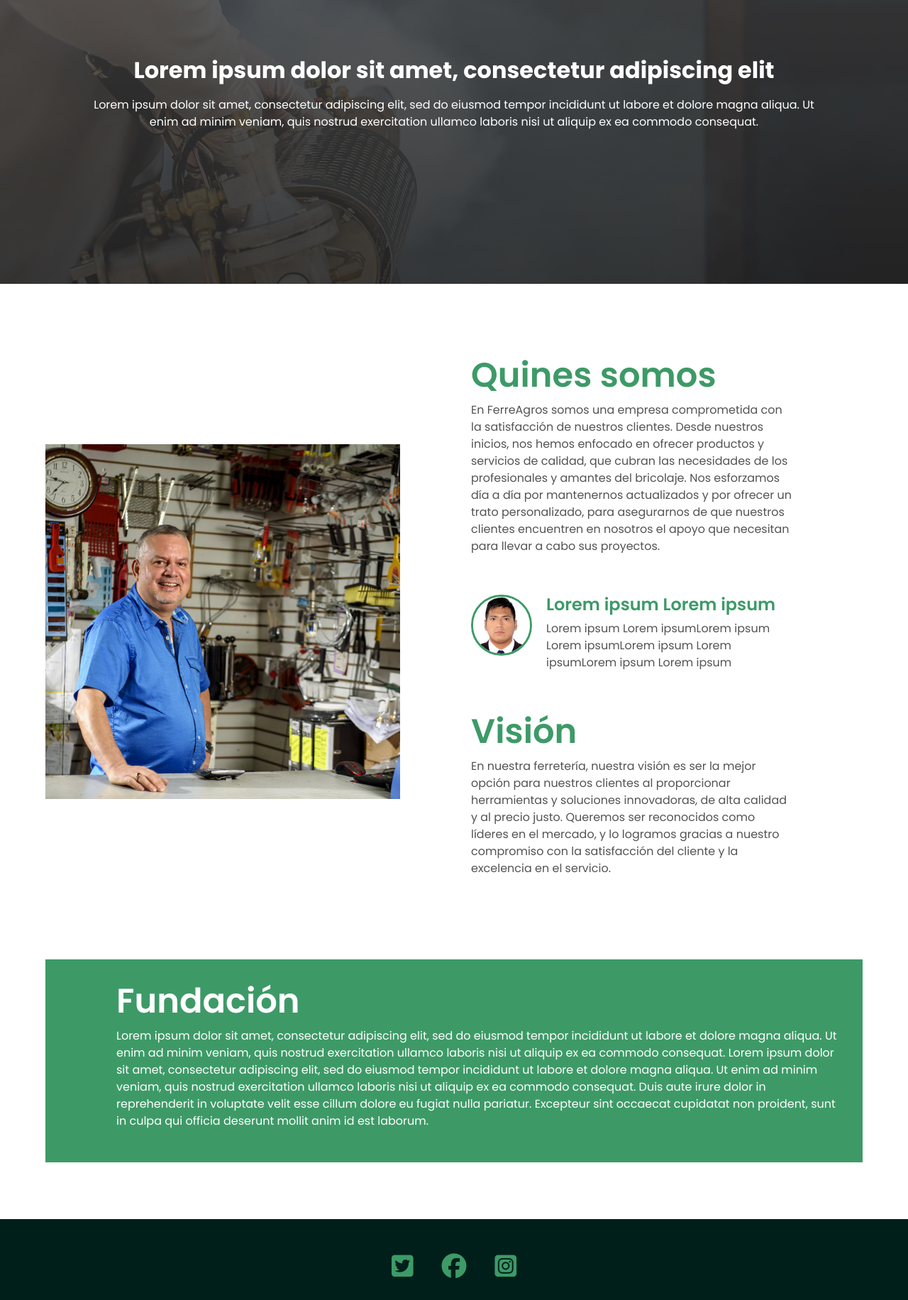
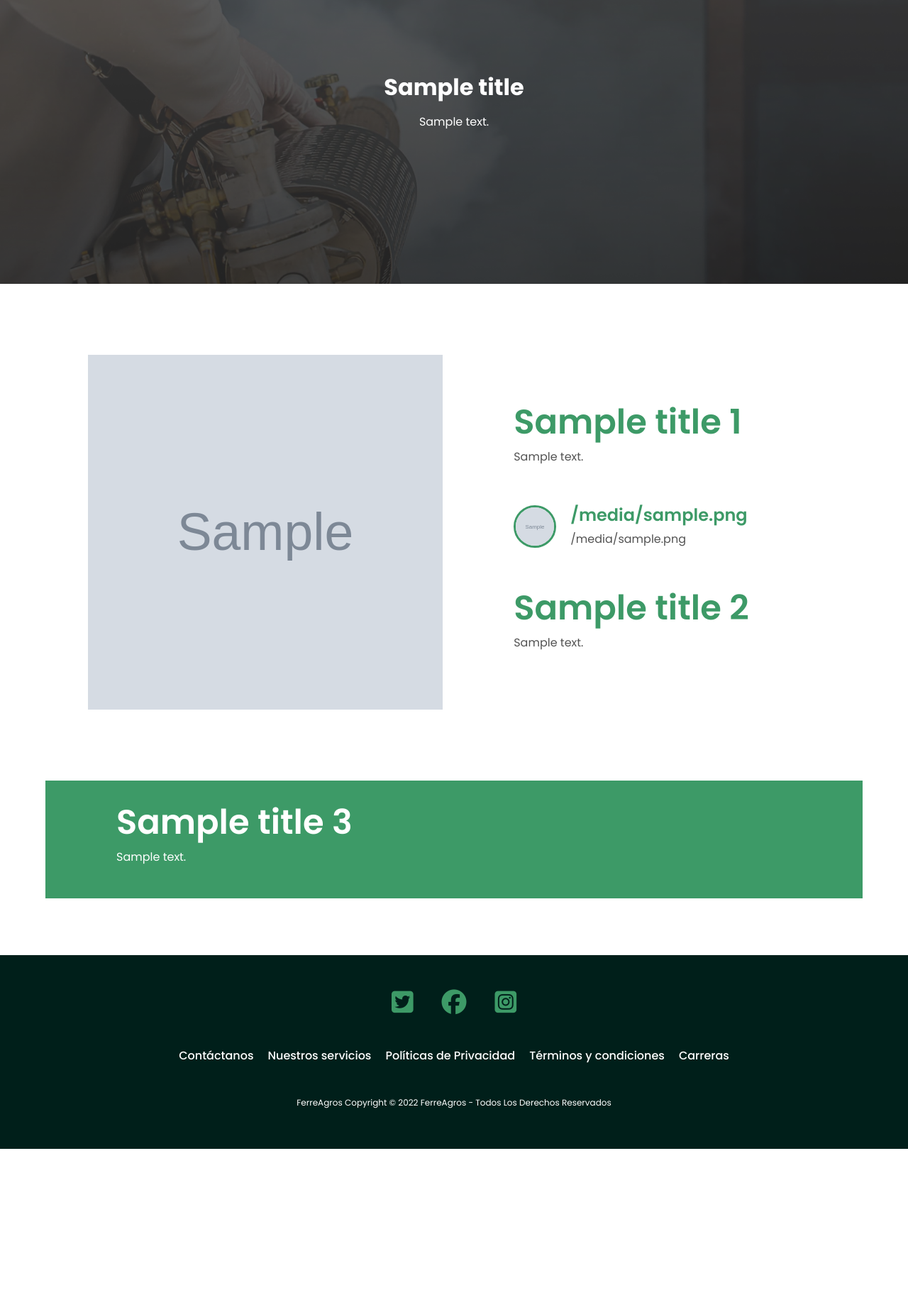
Before and after one commit to diegotangarife7/ferreagros, a Django app: template templates/home/about_us.html in a window 1280 px wide. Shown: the part 70-1902 px from the top of the page at 71% size. After the commit the page ends 1689 px from the top, so only its background shows below. Run offline with Django 4.2, Linux system fonts and the light colour scheme; the template is opened without the code that fills it: most values are stand-ins (such as "Sample title", 1, 10 or a date in 2020); grey boxes marked "Sample" are stand-in pictures; some libraries are stand-ins or nearby versions.

Commit message:
aboutus dinamico y correcion en dimensiones del avatar

```diff
--- a/applications/home/views.py
+++ b/applications/home/views.py
@@ -119,5 +119,10 @@
         context['description_title_1'] = information.description_title_1
         context['avatar'] = information.avatar
         context['name_avatar'] = information.name_avatar
+        context['description_avatar'] = information.description_avatar
+        context['title_2'] = information.title_2
+        context['description_title_2'] = information.description_title_2
+        context['title_3'] = information.title_3
+        context['description_title_3'] = information.description_title_3
 
         return context
--- a/static/css/home/about_us.css
+++ b/static/css/home/about_us.css
@@ -90,7 +90,9 @@
 
 .about-img-avatar{
     border-radius: 50%;
-    border: 3px solid #3D9A67;;
+    border: 3px solid #3D9A67;
+    width: 60px;
+    height: 60px;
 }
 
 .about-container-name-lastaname{
--- a/templates/home/about_us.html
+++ b/templates/home/about_us.html
@@ -15,35 +15,35 @@
     <section class="about-main-img">
         <img class="about-img-first" src="{% static 'images/image_19.png' %}" alt="">
         <div class="about-text-first">
-            <h2 class="about-text-h2">Lorem ipsum dolor sit amet, consectetur adipiscing elit</h2>
-            <p class="about-text-p">Lorem ipsum dolor sit amet, consectetur adipiscing elit, sed do eiusmod tempor incididunt ut labore et dolore magna aliqua. Ut enim ad minim veniam, quis nostrud exercitation ullamco laboris nisi ut aliquip ex ea commodo consequat.</p>
+            <h2 class="about-text-h2">{{title}}</h2>
+            <p class="about-text-p">{{description}}</p>
         </div>
     </section>
 
     <section class="about-main-description">
         <picture class="about-container-img">
-            <img class="about-img-principal" src="{% static 'images/image_32.png' %}" alt="">
+            <img class="about-img-principal" src="{{principal_image.url}}" alt="">
         </picture>
         <aside class="about-container-aside">
-            <h2 class="about-aside-about-us">Quines somos</h2>
-            <p class="about-aside-description">En FerreAgros somos una empresa comprometida con la satisfacción de nuestros clientes. Desde nuestros inicios, nos hemos enfocado en ofrecer productos y servicios de calidad, que cubran las necesidades de los profesionales y amantes del bricolaje. Nos esforzamos día a día por mantenernos actualizados y por ofrecer un trato personalizado, para asegurarnos de que nuestros clientes encuentren en nosotros el apoyo que necesitan para llevar a cabo sus proyectos.</p>
+            <h2 class="about-aside-about-us">{{title_1}}</h2>
+            <p class="about-aside-description">{{description_title_1}}</p>
             <picture class="about-container-avatar">
                 <div>
-                    <img class="about-img-avatar" src="{% static 'images/image_33.png' %}" alt="">
+                    <img class="about-img-avatar" src="{{avatar.url}}" alt="">
                 </div>
                 <div class="about-container-name-lastaname">
-                    <h2 class="about-h2-name">Lorem ipsum Lorem ipsum</h2>
-                    <p class="about-p-lastname">Lorem ipsum Lorem ipsumLorem ipsum Lorem ipsumLorem ipsum Lorem ipsumLorem ipsum Lorem ipsum</p>
+                    <h2 class="about-h2-name">{{name_avatar}}</h2>
+                    <p class="about-p-lastname">{{description_avatar}}</p>
                 </div>
             </picture>
-            <h2 class="about-aside-about-us">Visión</h2>
-           <p class="about-aside-description">En nuestra ferretería, nuestra visión es ser la mejor opción para nuestros clientes al proporcionar herramientas y soluciones innovadoras, de alta calidad y al precio justo. Queremos ser reconocidos como líderes en el mercado, y lo logramos gracias a nuestro compromiso con la satisfacción del cliente y la excelencia en el servicio.</p>
+            <h2 class="about-aside-about-us">{{title_2}}</h2>
+           <p class="about-aside-description">{{description_title_2}}</p>
         </aside>
     </section>
 
     <section class="about-main-fundation">
-        <h2 class="about-fundation-title">Fundación</h2>
-        <p class="about-fundation-description">Lorem ipsum dolor sit amet, consectetur adipiscing elit, sed do eiusmod tempor incididunt ut labore et dolore magna aliqua. Ut enim ad minim veniam, quis nostrud exercitation ullamco laboris nisi ut aliquip ex ea commodo consequat. Lorem ipsum dolor sit amet, consectetur adipiscing elit, sed do eiusmod tempor incididunt ut labore et dolore magna aliqua. Ut enim ad minim veniam, quis nostrud exercitation ullamco laboris nisi ut aliquip ex ea commodo consequat. Duis aute irure dolor in reprehenderit in voluptate velit esse cillum dolore eu fugiat nulla pariatur. Excepteur sint occaecat cupidatat non proident, sunt in culpa qui officia deserunt mollit anim id est laborum.</p>
+        <h2 class="about-fundation-title">{{title_3}}</h2>
+        <p class="about-fundation-description">{{description_title_3}}</p>
     </section>
 </main>
 
```
